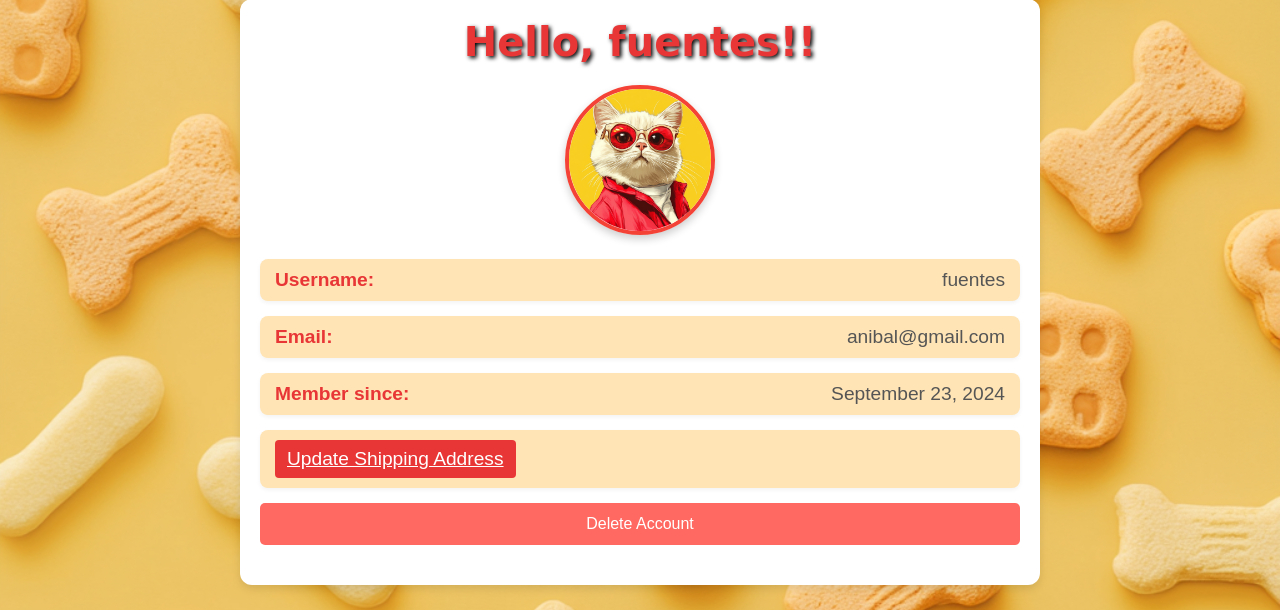
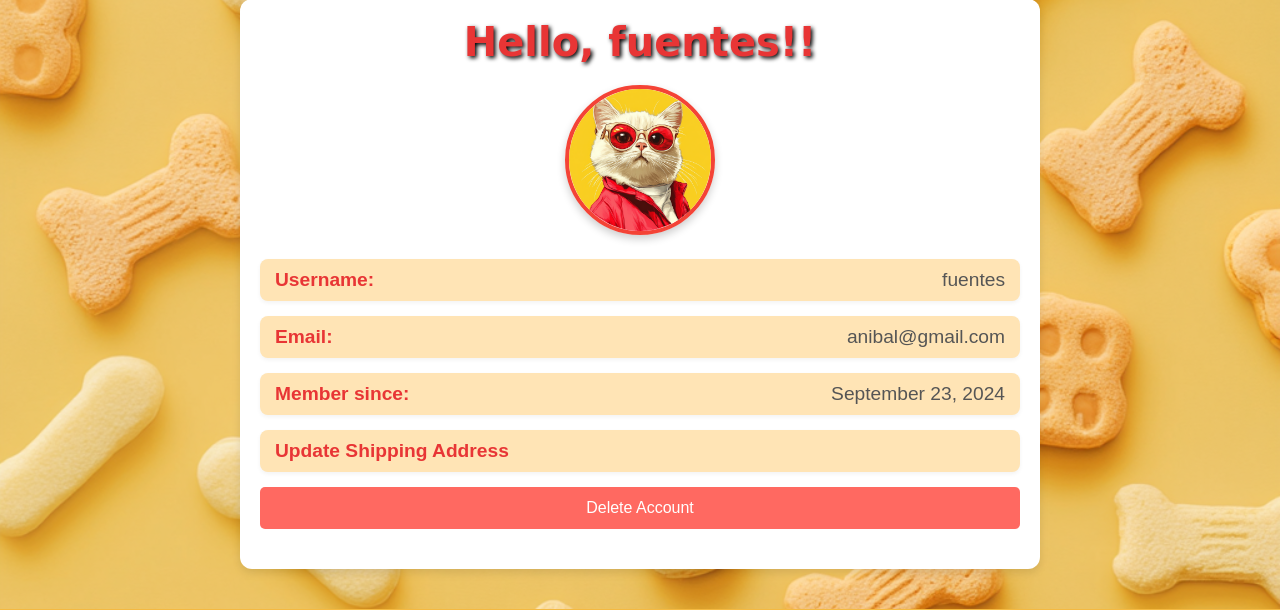
Before and after one commit to anibalfuentesrod/My-PetShop, a Django app: page /profile/ in a window 1280 px wide. Shown: the part 131-741 px from the top of the page. Run offline with Django 5.2, Linux system fonts and the light colour scheme; a user stored in the database is signed in; data comes from the database, SQL or seed files in the repository; some libraries are stand-ins or nearby versions; some web fonts are replaced.

Commit message:
Update styles.css

```diff
--- a/myapp/static/css/styles.css
+++ b/myapp/static/css/styles.css
@@ -1646,11 +1646,15 @@ textarea {
     font-size: 1.2em;
 }
 .btn-update-shipping {
-    background-color: #e83535;
-    color: white;
-    padding: 8px 12px;
+    color: #e83535;
+    font-weight: bold;
     border: none;
-    border-radius: 4px;
+    border-radius: 1px;
     cursor: pointer;
     transition: background-color 0.3s ease;
-}
+    text-decoration: none;
+}
+
+.btn-update-shipping:hover {
+    color: #e55353;
+}
```
